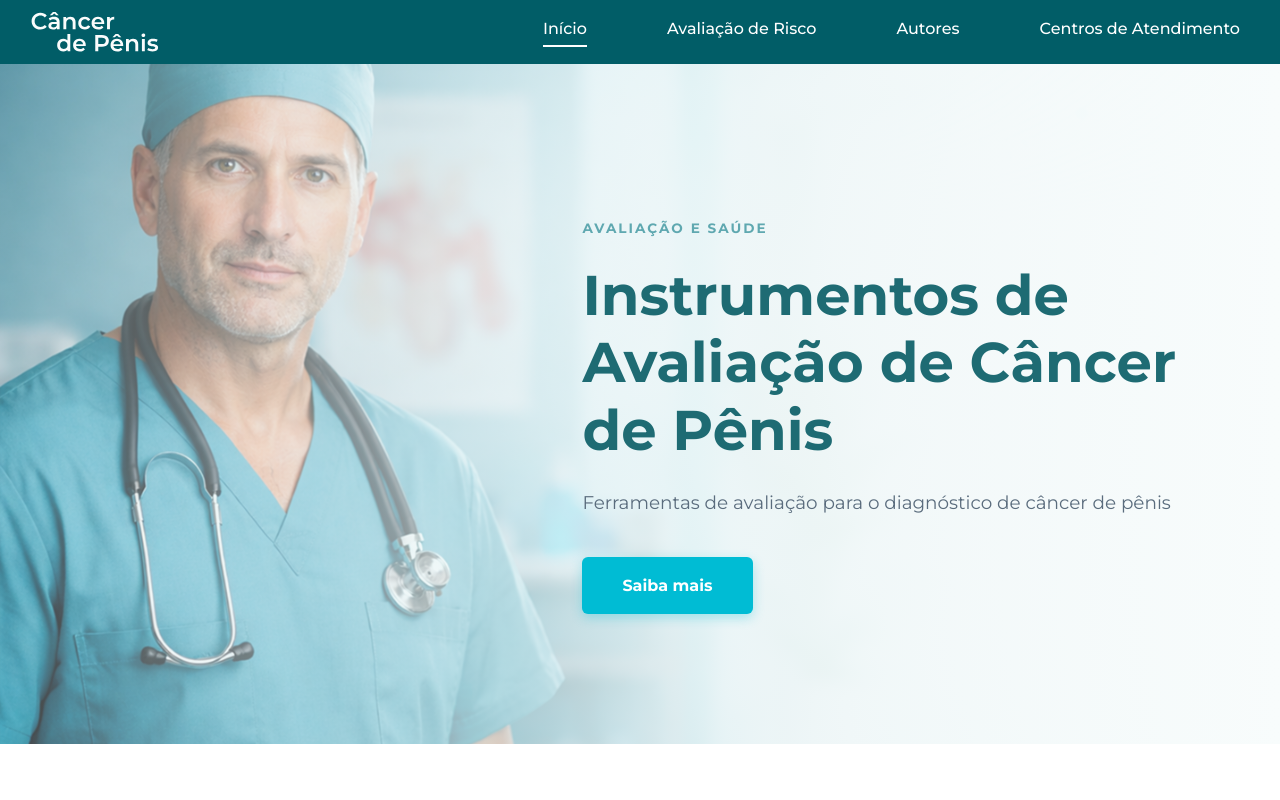
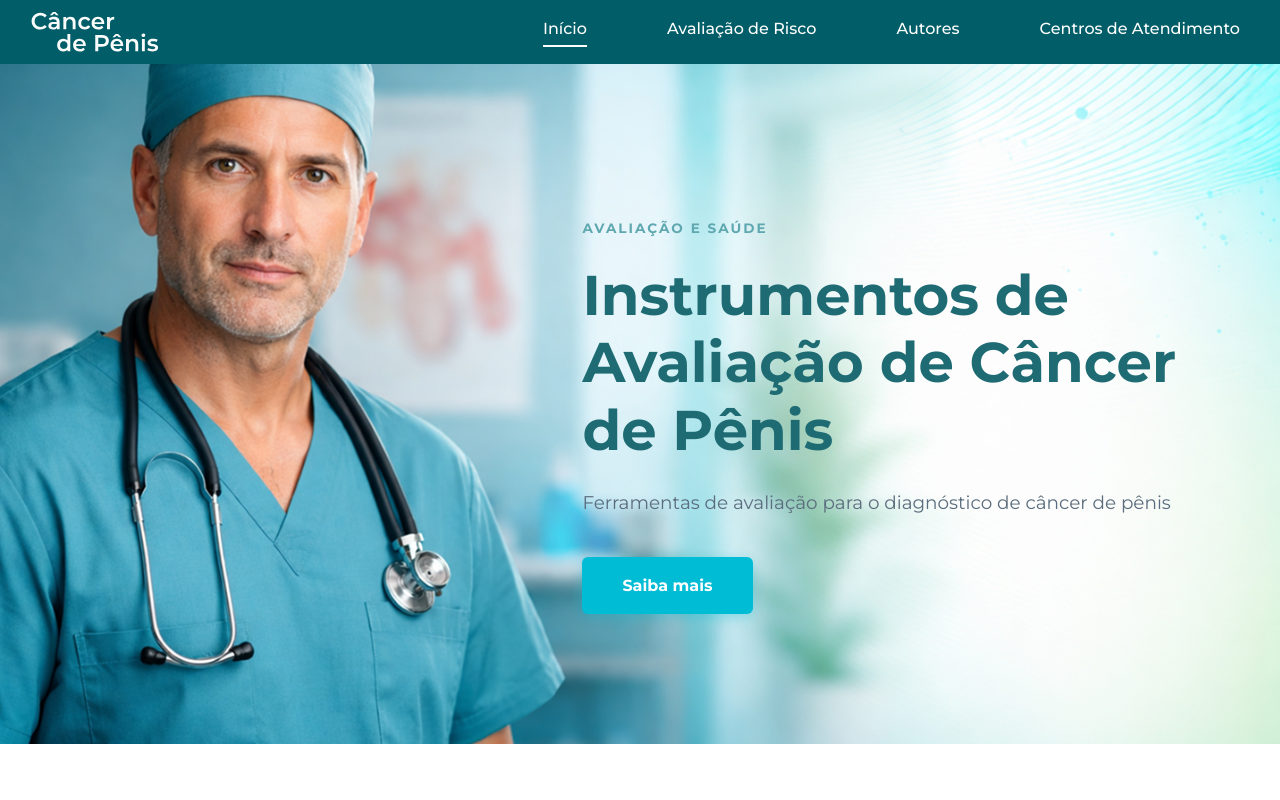
Before and after one commit to PET-Comp-UFMA/cancer-de-penis, a Next.js app: page / in a window 1280 px wide. Shown: the top 800 px of the page. Built offline with nearby package versions, Linux system fonts and the light colour scheme.

Commit message:
fix(home): canonizar o ponto de entrada da avaliação

```diff
--- a/src/modules/inicio/presentation/Home.tsx
+++ b/src/modules/inicio/presentation/Home.tsx
@@ -28,17 +28,6 @@ export default function Home() {
           position: "relative",
           pt: { xs: 12, md: 10 },
           pb: { xs: 6, md: 8 },
-          "&::before": {
-            content: '""',
-            position: "absolute",
-            top: 0,
-            left: 0,
-            right: 0,
-            bottom: 0,
-            background:
-              "linear-gradient(to right, rgba(213, 233, 235, 0.3) 0%, rgba(232, 244, 245, 0.7) 40%, rgba(240, 247, 248, 0.95) 60%, rgba(248, 252, 252, 1) 100%)",
-            zIndex: 1,
-          },
         }}
       >
         <Container maxWidth="lg" sx={{ position: "relative", zIndex: 2 }}>
@@ -86,7 +75,7 @@ export default function Home() {
             </Typography>
             <Button
               variant="contained"
-              href="/tela-avaliacao/tela-avaliacao"
+              href="/tela-avaliacao"
               sx={{
                 bgcolor: "#00BCD4",
                 color: "#FFF",
```
